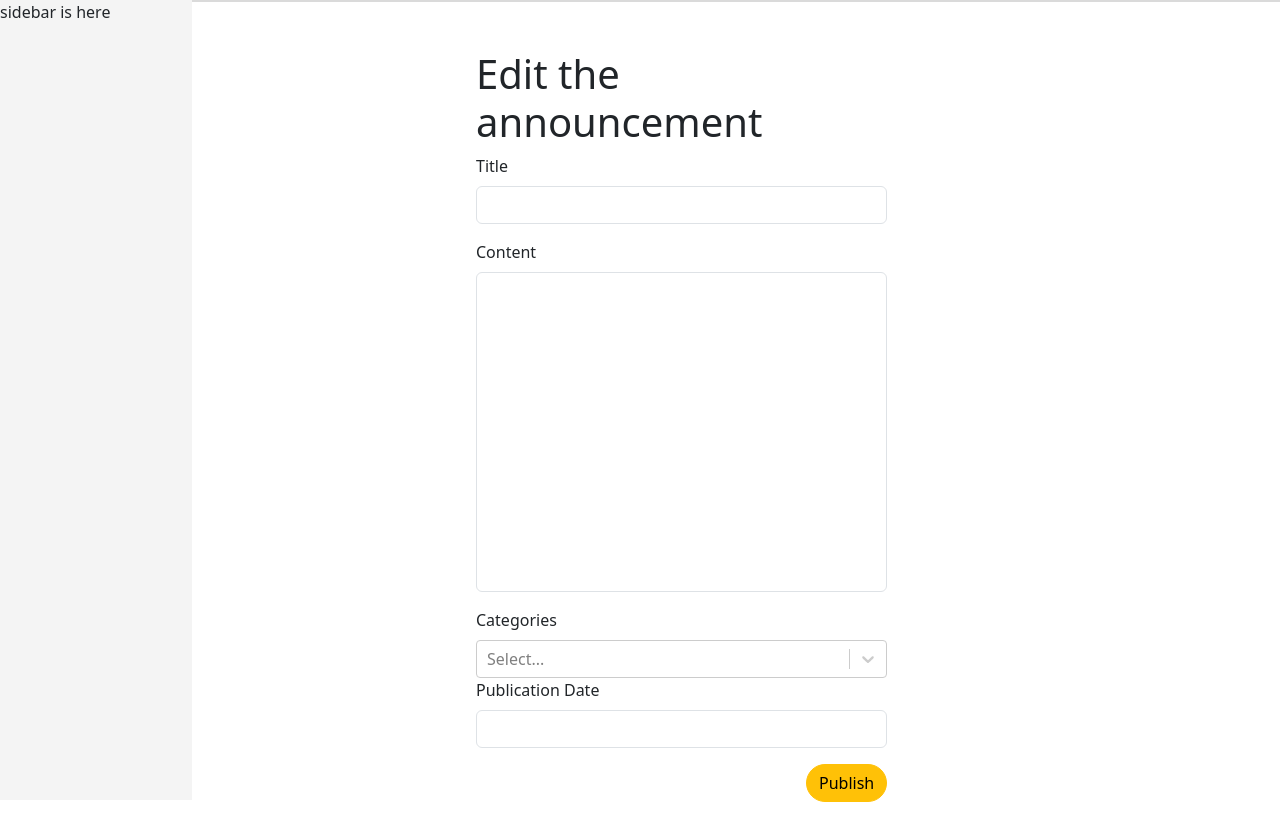
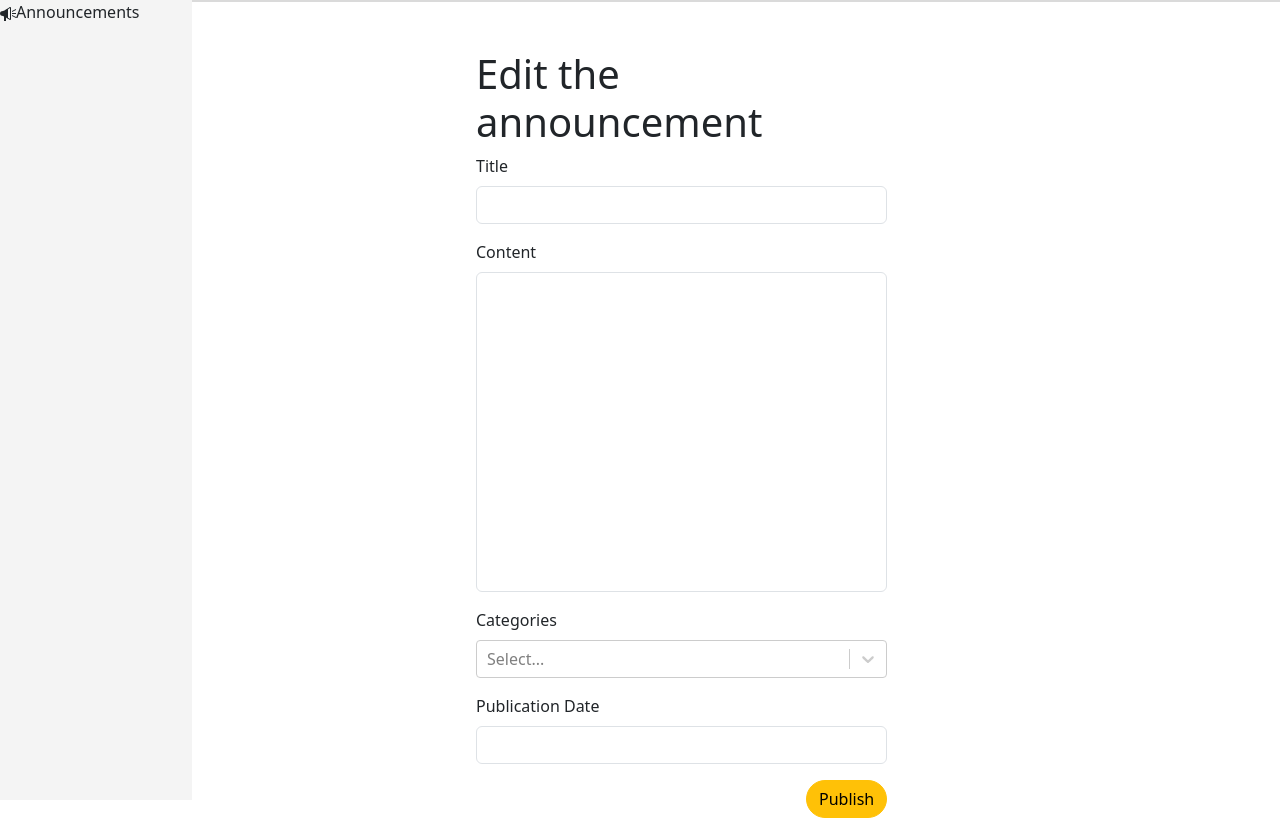
Before and after one commit to AnnaKucherenko1/Announcements, a React (Vite) app in the folder client/: page /announcements/1 in a window 1280 px wide. Built offline with nearby package versions, Linux system fonts and the light colour scheme.

Commit message:
fix: form refactored, Select categories fixed

```diff
--- a/client/package.json
+++ b/client/package.json
@@ -11,14 +11,12 @@
   },
   "dependencies": {
     "bootstrap": "^5.3.2",
-    "formik": "^2.4.5",
     "react": "^18.2.0",
     "react-bootstrap": "^2.9.0",
     "react-dom": "^18.2.0",
     "react-icons": "^4.11.0",
     "react-router-dom": "^6.16.0",
-    "react-select": "^5.7.7",
-    "yup": "^1.3.2"
+    "react-select": "^5.7.7"
   },
   "devDependencies": {
     "@types/react": "^18.2.15",
--- a/client/src/components/sidebar/Sidebar.tsx
+++ b/client/src/components/sidebar/Sidebar.tsx
@@ -1,9 +1,11 @@
 import './sidebar.css'
+import { GoMegaphone } from 'react-icons/go';
 
 const Sidebar = () => {
   return (
     <div className="sidebar">
-      sidebar is here
+      <GoMegaphone />
+      Announcements
     </div>
   )
 }
--- a/client/src/pages/announcement/Announcement.tsx
+++ b/client/src/pages/announcement/Announcement.tsx
@@ -1,197 +1,86 @@
 import { useAnnouncementContext } from '../../hooks/contextHook';
-import {
-  Formik,
-  Field,
-  Form,
-  ErrorMessage,
-  FieldInputProps,
-  FormikProps,
-} from 'formik';
-import * as Yup from 'yup';
 import Select from 'react-select';
 import './announcement.css';
-import { optiontype } from '../../types';
+import { useState } from 'react';
 
-const categoryOptions: readonly optiontype[] = [
-  { label: 'City', value: 'city' },
-  { label: 'Culture', value: 'culture' },
-  { label: 'Community Events', value: 'community-events' },
-  { label: 'Kids & Family', value: 'kids-family' },
-  { label: 'Crime & Safety', value: 'crime-safety' },
-  { label: 'Emergencies', value: 'emergencies' },
-  { label: 'Discounts & Benefits', value: 'discounts-benefits' },
-  { label: 'For Seniors', value: 'for-seniors' },
-  { label: 'Health', value: 'health' },
+const categoryOptions = [
+  { label: 'City', value: 'City' },
+  { label: 'Culture', value: 'Culture' },
+  { label: 'Community Events', value: 'Community Events' },
+  { label: 'Kids & Family', value: 'Kids & Family' },
+  { label: 'Crime & Safety', value: 'Crime & Safety' },
+  { label: 'Emergencies', value: 'Emergencies' },
+  { label: 'Discounts & Benefits', value: 'Discounts & Benefits' },
+  { label: 'For Seniors', value: 'For Seniors' },
+  { label: 'Health', value: 'Health' },
 ];
 
 const Announcement = () => {
   const selectedAnnouncement = useAnnouncementContext();
-  console.log(selectedAnnouncement);
   const announcement = selectedAnnouncement?.selectedAnnouncement;
-  const validationSchema = Yup.object().shape({
-    title: Yup.string().required('Title is required'),
-    publicationDate: Yup.string().required('Publication Date is required'),
-    lastUpdate: Yup.string().required('Last Update is required'),
-    categories: Yup.array().min(1, 'Select at least one category'),
-    content: Yup.string().required('Content is required'),
-  });
-  const saveChanges = (data: {
-    categories: (optiontype | null)[];
-    title: string;
-    publicationDate: string;
-    lastUpdate: string;
-    content: string;
-  }) => {
-    console.log(data);
-    // const updatedAnnouncement = {
-    //   ...announcement,
-    //   title,
-    //   publicationDate,
-    //   lastUpdate ===> today date,
-    //   categories: selectedCategories,
-    //   content,
-    // };
+  const [categories, setCategories] = useState(
+    announcement?.categories.map((category: string) => {
+      return {
+        label: category,
+        value: category,
+      };
+    }) ?? []
+  );
+
+  const saveChanges = (event: { preventDefault: () => void }): void => {
+    event.preventDefault();
+    console.log('saved');
   };
 
   return (
     <div className='form'>
       <div className='container'>
         <h1 className='mt-5'>Edit the announcement</h1>
-        <Formik
-          initialValues={{
-            title: announcement?.title || '',
-            publicationDate: announcement?.publicationDate || '',
-            lastUpdate: announcement?.lastUpdate || '',
-            categories: announcement?.categories
-              ? announcement.categories.map((category: string | null) => {
-                if (category === null) {
-                  return null;
-                }
-                const selectedOption = categoryOptions.find(
-                  (option) => option.value === category
-                );
-                return selectedOption ? selectedOption : null;
-              })
-              : [],
-            content: announcement?.content || '',
-          }}
-          validationSchema={validationSchema}
-          onSubmit={(values) => {
-            const filteredCategories = values.categories.filter(
-              (category) => category !== null
-            );
-            saveChanges({ ...values, categories: filteredCategories });
-          }}
-        >
-          {() => (
-            <Form>
+        <form onSubmit={saveChanges}>
           <div className='mb-3'>
             <label htmlFor='title' className='form-label'>
               Title
             </label>
-                <Field
+            <input
               type='text'
               name='title'
               id='title'
               className='form-control'
             />
-                <ErrorMessage name='title' component='div' className='error' />
           </div>
           <div className='mb-3'>
             <label htmlFor='content' className='form-label'>
               Content
             </label>
-                <Field
-                  as='textarea'
+            <textarea
               name='content'
               id='content'
               className='form-control'
-                  style={{
-                    height: '40vh',
-                    resize: 'none',
-                  }}
-                />
-                <ErrorMessage
-                  name='content'
-                  component='div'
-                  className='error'
-                />
+              style={{ height: '40vh', resize: 'none' }}
+            ></textarea>
           </div>
-
           <div className='mb-3'>
             <label htmlFor='categories' className='form-label'>
               Categories
             </label>
-                <Field name='categories'>
-                  {({
-                    field,
-                    form,
-                  }: {
-                    field: FieldInputProps<string[]>;
-                    form: FormikProps<string[]>;
-                  }) => {
-                    const initialSelectedOptions = announcement?.categories
-                      ? announcement.categories.map(
-                        (category: string | null) => {
-                          if (category === null) {
-                            return null;
-                          }
-                          const selectedOption = categoryOptions.find(
-                            (option) => option.value === category
-                          );
-                          return selectedOption ? selectedOption : null;
-                        }
-                      )
-                      : [];
-
-                    const selectedOptions = (
-                      field.value || initialSelectedOptions
-                    ).map((category: string) => {
-                      const selectedOption = categoryOptions.find(
-                        (option) => option.value === category
-                      );
-                      return selectedOption ? selectedOption : null;
-                    });
-
-                    return (
             <Select
-                        {...field}
               options={categoryOptions}
               isMulti
-                        value={selectedOptions}
-                        onChange={(selectedOptions) =>
-                          form.setFieldValue(
-                            'categories',
-                            selectedOptions.map((option) => option?.value)
-                          )
-                        }
+              defaultValue={categories}
+              onChange={() => setCategories}
             />
-                    );
-                  }}
-                </Field>
+          </div>
           <div className='mb-3'>
             <label htmlFor='publicationDate' className='form-label'>
               Publication Date
             </label>
-                  <Field
+            <input
               type='text'
               name='publicationDate'
               id='publicationDate'
               className='form-control'
             />
-                  <ErrorMessage
-                    name='publicationDate'
-                    component='div'
-                    className='error'
-                  />
           </div>
-                <ErrorMessage
-                  name='categories'
-                  component='div'
-                  className='error'
-                />
-              </div>
-
           <button
             type='submit'
             className='btn btn-warning float-end btn-style'
@@ -199,9 +88,7 @@ const Announcement = () => {
           >
             Publish
           </button>
-            </Form>
-          )}
-        </Formik>
+        </form>
       </div>
     </div>
   );
--- a/client/src/pages/announcement/announcement.css
+++ b/client/src/pages/announcement/announcement.css
@@ -2,6 +2,3 @@
   width: 40%;
   margin-left: 25%;
 }
-.btn-style {
-border-radius: 40%;
-}
```
Also changed, not shown: 1 other file (tests, documents, lock files or other folders). Lines whose indentation alone changed are shown as unchanged.
